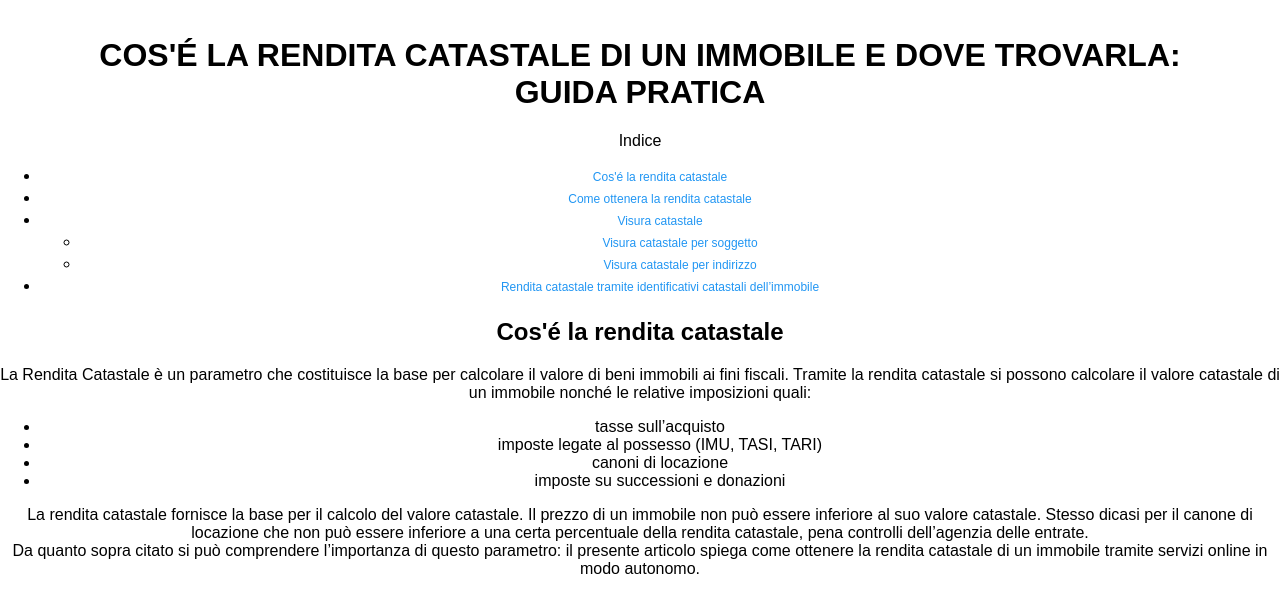
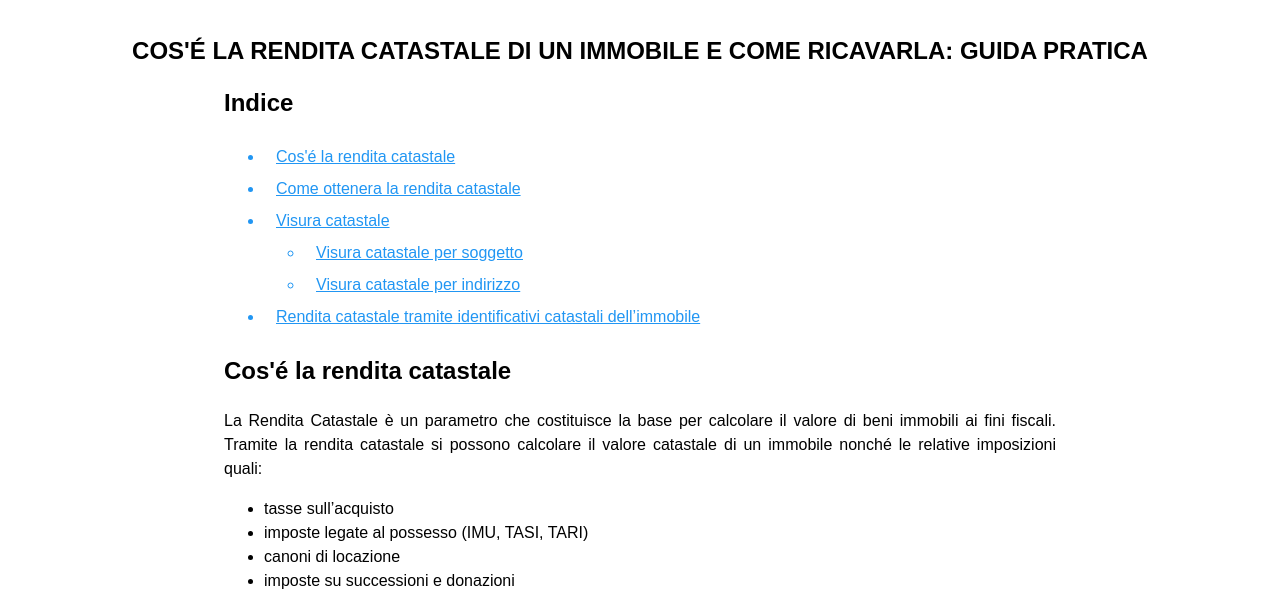
Before and after one commit to aCarinato/tutto-tasse, a plain HTML site: page calcolatori/rendita-catastale.html in a window 1280 px wide. Shown: the part 125-720 px from the top of the page. Drawn offline with Linux system fonts and the light colour scheme.

Commit message:
styled table of contents

```diff
--- /dev/null
+++ b/calcolatori/rendita-catastale.css
@@ -0,0 +1,17 @@
+@import '../main.css';
+
+.container-paragraph {
+    margin: auto;
+    width: 65%;
+    text-align: justify;
+    line-height: 1.5;
+}
+
+.table-contents {
+    font-size: 1rem;
+    color: var(--clr-secondary-body-400);
+}
+
+.table-contents ::marker {
+    color: var(--clr-secondary-body-400);
+}
--- a/calcolatori/rendita-catastale.html
+++ b/calcolatori/rendita-catastale.html
@@ -5,12 +5,13 @@
     <meta http-equiv="X-UA-Compatible" content="IE=edge">
     <meta name="viewport" content="width=device-width, initial-scale=1.0">
     <link rel="stylesheet" href="../main.css">
+    <link rel="stylesheet" href="rendita-catastale.css">
     <title>Rendita Catastale</title>
+</head>
 
-</head>
 <body>
     <header>
-        <div class="text-left">
+        <div class="text-left primary-header">
             <a href="../index.html" id="homepage-link">
                 <h1>Tutto Tasse!</h1>
                 <p>Calcolo tasse (e molto altro) a portata di mano</p>
@@ -18,13 +19,14 @@
         </div>
     </header>
 
+    <article>
         <div class="calculator-header">
-        <h1>COS'É LA RENDITA CATASTALE DI UN IMMOBILE E DOVE TROVARLA: GUIDA PRATICA</h1>
+            <h1>COS'É LA RENDITA CATASTALE DI UN IMMOBILE E COME RICAVARLA: GUIDA PRATICA</h1>
         </div>
 
-    <div>
-        <p>Indice</p>
-        <ul>
+        <div class="container-paragraph">
+            <h2>Indice</h2>
+            <ul class="table-contents">
                 <li><a href="#cosa">Cos'é la rendita catastale</a></li>
                 <li><a href="#come">Come ottenera la rendita catastale</a></li>
                 <li><a href="#visura">Visura catastale</a>
@@ -38,7 +40,7 @@
         </div>
 
         <section>
-        <div>
+            <div class="container-paragraph">
                 <h2 id="cosa">Cos'é la rendita catastale</h2>
                 <p>La Rendita Catastale è un parametro che costituisce la base per calcolare il valore di beni immobili ai fini fiscali. Tramite la rendita catastale si possono calcolare il valore catastale di un immobile nonché le relative imposizioni quali:</p>
                 <ul>
@@ -53,7 +55,7 @@
         </section>
 
         <section>
-        <div>
+            <div class="container-paragraph">
                 <h2 id="come">Come ottenera la rendita catastale</h2>
                 <p>
                     La procedura per ricavare questo valore puó variare in base alle informazioni sull’immobile che si hanno inizialmente a disposizione. <br>
@@ -84,8 +86,8 @@
         </section>
 
         <section>
-        <div>
-            <h2 id="cosa">Visura catastale</h2>
+            <div class="container-paragraph">
+                <h2 id="visura">Visura catastale</h2>
                 <p>La visura catastale consiste in una consultazione dei. Tramite una visura catastale si possono acquisire le seguenti informazioni:
                     <br>
                     <ul>
@@ -149,6 +151,7 @@
                 </p>
             </div>
         </section>
+    </article>
 
 </body>
 </html>
--- a/calcolatori/tasse-acquisto-casa.js
+++ b/calcolatori/tasse-acquisto-casa.js
@@ -287,7 +287,7 @@ selectedSellerType.forEach(radio => radio.addEventListener('change', e => {
         inputValoreCatastale.innerHTML = `
                 <div class="col-60">
                     <label for="valore-catastale">Valore Catastale €</label>
-                    <a href='valore-catastale.html' target='_blank'>Come calcolo il Valore Catastale?</a>
+                    <a class='link-small' href='valore-catastale.html' target='_blank'>Come calcolo il Valore Catastale?</a>
                 </div>
                 <div class="col-40">
                     <input type="number" name="valore-catastale" id="input-amount" min="0" required>
--- a/main.css
+++ b/main.css
@@ -10,6 +10,8 @@
 
     --clr-button: #04AA6D;
     --clr-button-hover: #45a049;
+
+    --clr-link-hover: #480ca8;
 
     --clr-errors: red;
 
@@ -37,16 +39,25 @@ body {
     text-align: left;
 }
 
+.link-small {
+    font-size: 0.75rem;
+}
+
 /* ----------- */
 /* MAIN HEADER */
 /* ----------- */
 
+.primary-header {
+    background-color: var(--clr-primary-header);
+}
+
 #homepage-link {
-    background-color: var(--clr-primary-header);
+    /* background-color: var(--clr-primary-header); */
     color: var(--clr-text);
     text-align: left;
     margin-bottom: 2.5rem;
     font-size: 1rem;
+    text-decoration: none;
 }
 
 .mainpage-link {
@@ -128,10 +139,15 @@ button {
 
 a {
     display: block;
-    font-size: 0.75rem;
+    /* font-size: 0.75rem; */
     padding: 0.25rem 0.75rem;
-    text-decoration: none;
+    /* text-decoration: none; */
     color: var(--clr-secondary-body-400);
+    width: fit-content;
+}
+
+a:hover {
+    color: var(--clr-link-hover);
 }
 
 /* ------------ */
```
Also changed, not shown: calcolatori/tasse-acquisto-casa.html (+2 -2 lines), calcolatori/valore-catastale.html (+2 -2 lines), index.html (+1 -1 lines), calcolatori/tasse-acquisto-casa.css (deleted), 1 other file. Lines whose indentation alone changed are shown as unchanged.
